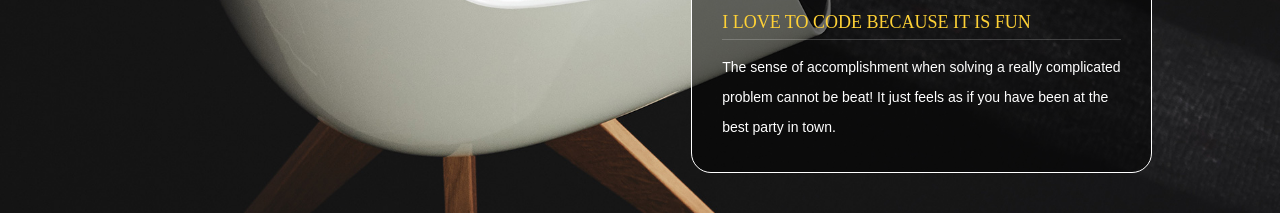
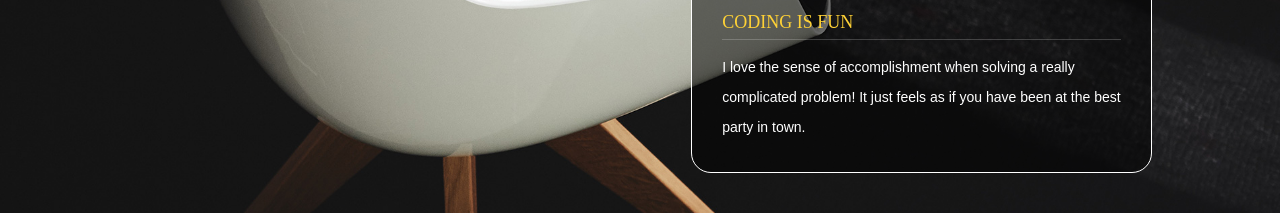
Before and after one commit to bobkrstic/Portfolio_Live, a plain HTML site: page about.html in a window 1280 px wide. Shown: the part 587-800 px from the top of the page. Drawn offline with Linux system fonts and the light colour scheme.

Commit message:
Text modified

```diff
--- a/about.html
+++ b/about.html
@@ -43,9 +43,9 @@
           every single user that touches it (for good or bad).
         </p>
         <br>
-        <h3 class="animated fadeInLeft">I love to code because it is fun</h3>
+        <h3 class="animated fadeInLeft">Coding is fun</h3>
         <p class="animated fadeInRight">
-          The sense of accomplishment when solving a really complicated problem cannot be beat! It just feels as if you
+          I love the sense of accomplishment when solving a really complicated problem! It just feels as if you
           have been at the best party in town.
         </p>
       </div>
--- a/css/style.css
+++ b/css/style.css
@@ -228,7 +228,7 @@ header ul li a.current {
   margin-top: 20%;
   margin-left: 15%;
   box-shadow: #fed136;
-  box-shadow: 0 4px 8px 0 #fed136, 0 6px 20px 0 #fed136;
+  box-shadow: 0 2px 4px 0 #fed136, 0 0 10px 0 #fed136;
 }
 
 iframe {
```
